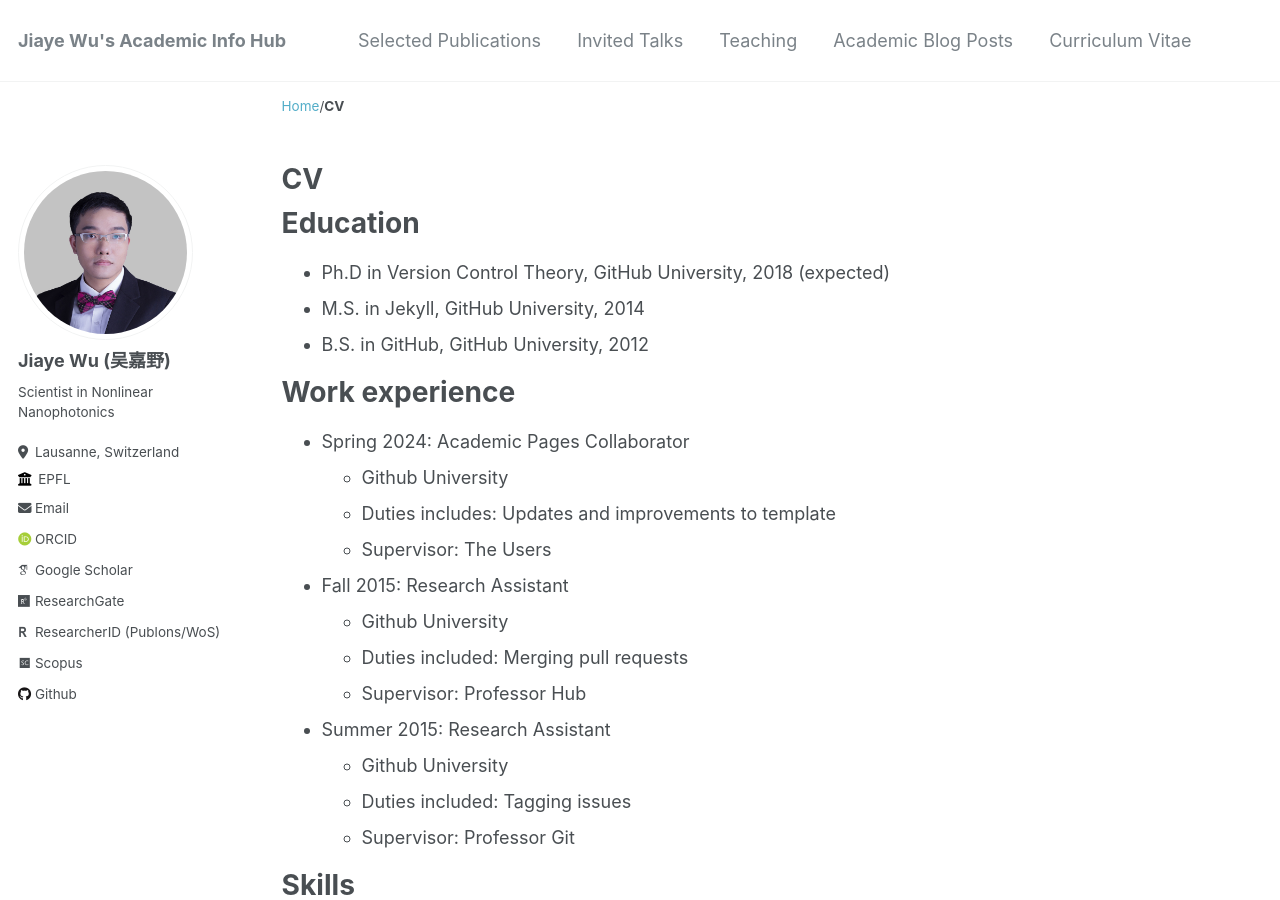
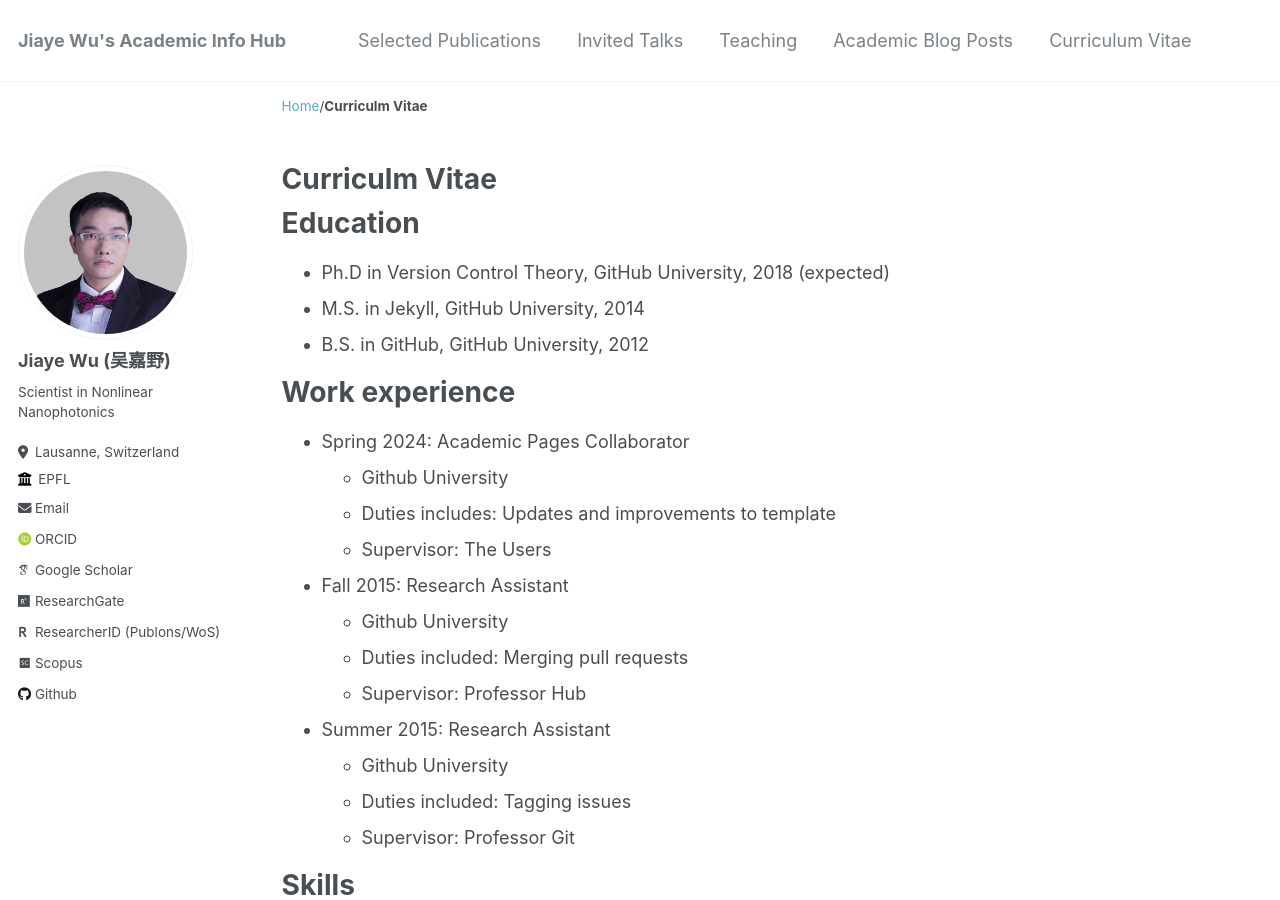
Before and after one commit to jiaye-wu/academicpages-version, a Jekyll site: the page built from _pages/cv.md, in a window 1280 px wide and 900 px high. Built offline with Jekyll 4.4.1, drawn with Linux system fonts in a browser that asks for light colours; some web fonts are replaced.

Commit message:
Update cv.md

```diff
--- a/_pages/cv.md
+++ b/_pages/cv.md
@@ -1,6 +1,6 @@
 ---
 layout: archive
-title: "CV"
+title: "Curriculm Vitae"
 permalink: /cv/
 author_profile: true
 redirect_from:
```
